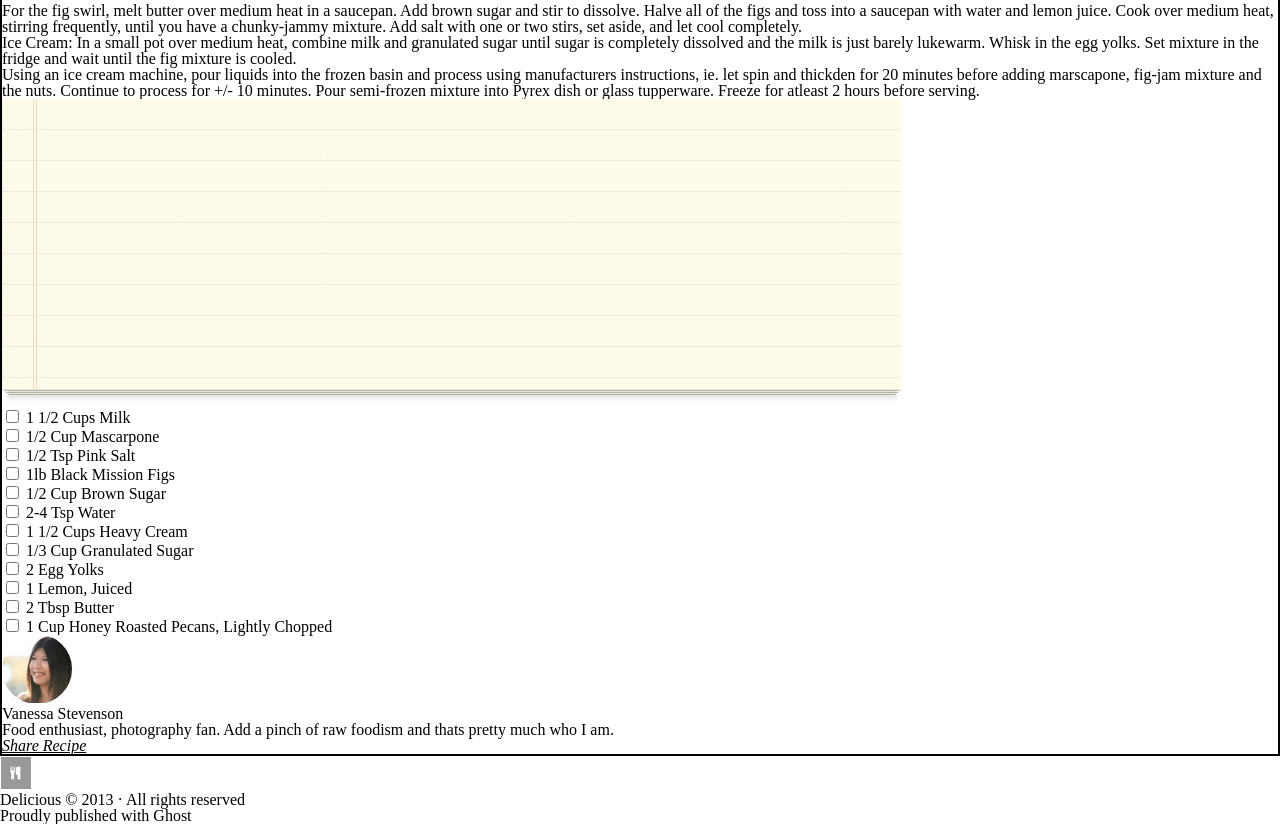
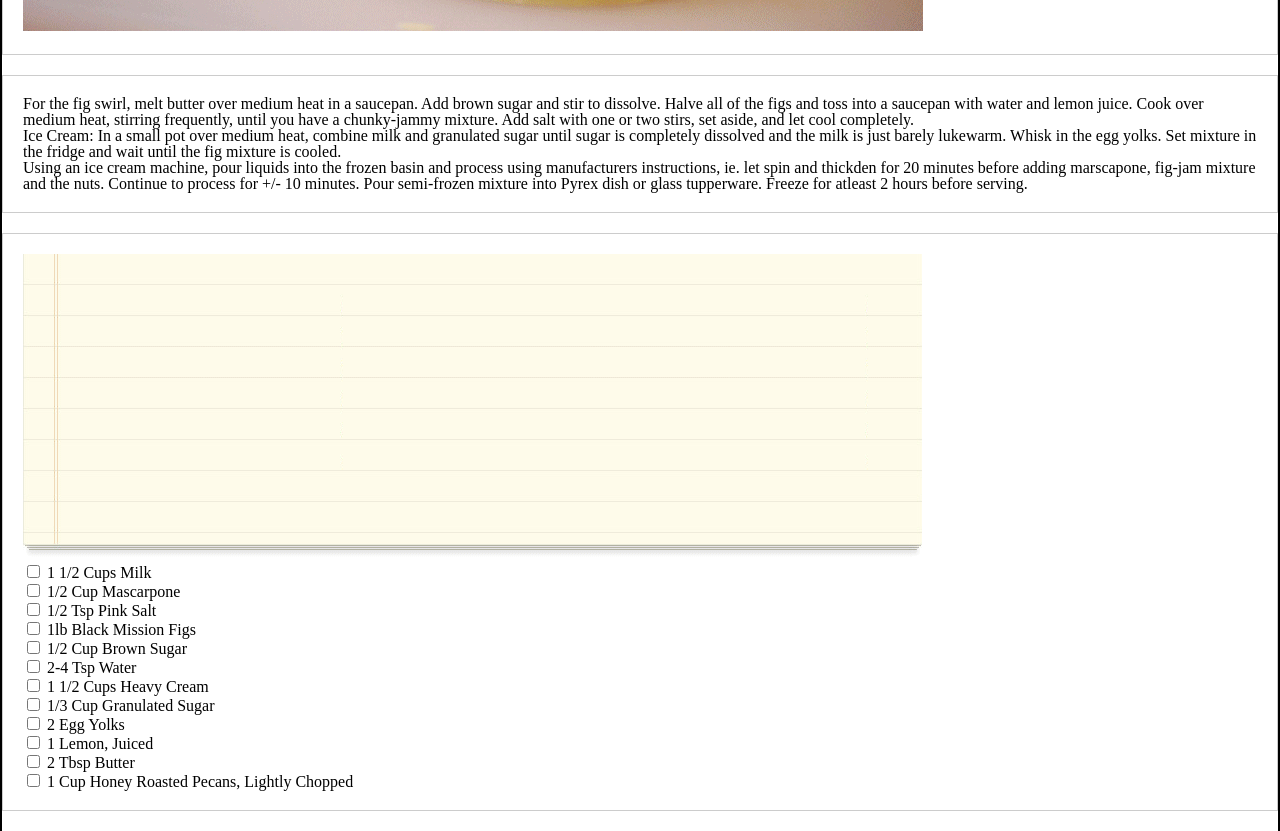
Before and after one commit to Code-Fellows-School-Work/chocolate-pizza, a plain HTML site: page index.html in a window 1280 px wide. Shown: the part 715-1546 px from the top of the page. Drawn offline with Linux system fonts and the light colour scheme; a web font is replaced by a local one.

Commit message:
used chatGPT to style the main section into a flex column

```diff
--- a/css/style.css
+++ b/css/style.css
@@ -7,14 +7,14 @@
 header {
   display: flex; /* Set the display property to 'flex' */
   align-items: center; /* Vertically align items to the center */
-  justify-content: space-between; /* Add space between items horizontally */
+   justify-content: space-between; /* Add space between items horizontally */
   padding: 10px; /* Optional: Add padding to the header for spacing */
 }
 
 /* Style the navigation lists (ul elements) */
 nav ul {
   list-style: none; /* Remove the default bullet points */
-  display: flex; /* Make the list items flex items */
+  display: flex; Make the list items flex items
   margin: 0; /* Remove default margin */
   padding: 0; /* Remove default padding */
 }
@@ -34,4 +34,31 @@ strong {
   font-style: italic; /* Example style for the description */
 }
 
-/* Additional styling for the logo or other elements can be added as needed */
+/* Create a flex container for the main content area */
+main {
+  display: flex;
+  flex-direction: column; /* Stack the sections vertically */
+}
+
+/* Define the style for each section */
+section {
+  border: 1px solid #ccc; /* Add a border for visual separation (optional) */
+  padding: 20px; /* Add padding for spacing (optional) */
+  margin: 10px 0; /* Add margin for spacing between sections (optional) */
+}
+
+/* Additional section-specific styling can be added as needed */
+
+/* Style the footer separately */
+footer {
+  text-align: center; /* Center-align the text in the footer */
+  background-color: #f5f5f5; /* Add a background color (optional) */
+  padding: 10px 0; /* Add padding to the footer (optional) */
+}
+
+/* Style the small logo in the footer */
+footer img {
+  width: 100px; /* Adjust the width of the logo as needed */
+  height: auto; /* Maintain aspect ratio */
+  margin: 10px 0; /* Add margin for spacing (optional) */
+}
```
